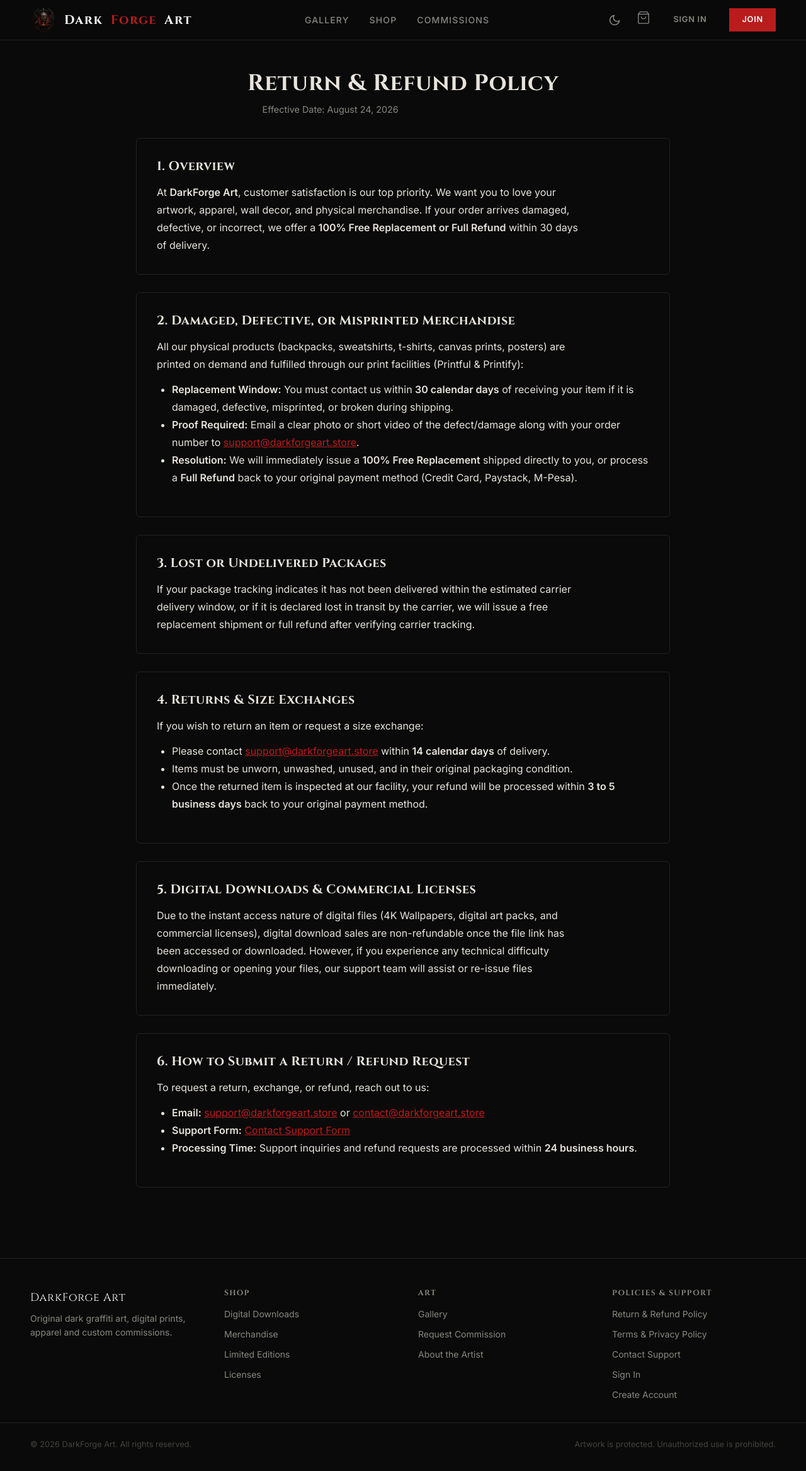
After one commit to mentify31-prog/darkforgeart, a Django app: page /refund-policy/ in a window 1280 px wide. The commit adds this page. Shown: the whole page at 63% size. Run offline with Django 5.2, Linux system fonts and the light colour scheme; some web fonts are replaced.

Commit message:
policy page

```diff
--- a/accounts/urls.py
+++ b/accounts/urls.py
@@ -57,4 +57,8 @@ urlpatterns = [
 
     # Contact Support
     path("contact/", views.contact, name="contact"),
+
+    # Legal & Merchant Policies
+    path("refund-policy/", views.refund_policy, name="refund_policy"),
+    path("terms-privacy/", views.terms_privacy_policy, name="terms_privacy"),
 ]
--- a/accounts/views.py
+++ b/accounts/views.py
@@ -513,3 +513,21 @@ def contact(request):
         "page_title": "Contact Support - DarkForge Art",
     }
     return render(request, "accounts/contact.html", context)
+
+
+def refund_policy(request):
+    """Render explicit Return & Refund Policy page for merchant guidelines compliance."""
+    context = {
+        "page_title": "Return & Refund Policy - DarkForge Art",
+        "meta_description": "DarkForge Art Return, Refund and Replacement Policy for physical merchandise and digital products.",
+    }
+    return render(request, "legal/refund_policy.html", context)
+
+
+def terms_privacy_policy(request):
+    """Render Terms of Service & Privacy Policy page."""
+    context = {
+        "page_title": "Terms of Service & Privacy Policy - DarkForge Art",
+        "meta_description": "Terms of Service, Shipping Guidelines, and Privacy Policy for DarkForge Art.",
+    }
+    return render(request, "legal/terms_privacy.html", context)
--- a/config/urls.py
+++ b/config/urls.py
@@ -18,6 +18,7 @@ SITEMAPS = {
 }
 
 from services.cdn_views import assets_proxy, github_asset_proxy
+from accounts.views import refund_policy, terms_privacy_policy
 
 urlpatterns = [
     # Django built-in admin (keep for superuser access)
@@ -35,6 +36,12 @@ urlpatterns = [
     path("commissions/", include("commissions.urls", namespace="commissions")),
     path("payments/", include("payments.urls", namespace="payments")),
     path("fulfillment/", include("fulfillment.urls", namespace="fulfillment")),
+
+    # Direct Policy Shortcuts (for Merchant Scanners)
+    path("returns-policy/", refund_policy, name="refund_policy_root"),
+    path("refund-policy/", refund_policy, name="refund_policy_root_alias"),
+    path("privacy-policy/", terms_privacy_policy, name="privacy_policy_root"),
+    path("terms/", terms_privacy_policy, name="terms_root"),
 
     # SEO
     path("sitemap.xml", sitemap, {"sitemaps": SITEMAPS}, name="django.contrib.sitemaps.views.sitemap"),
--- a/templates/base.html
+++ b/templates/base.html
@@ -216,13 +216,14 @@
       </div>
 
       <div class="footer-links">
-        <h4>Support &amp; Account</h4>
+        <h4>Policies &amp; Support</h4>
         <ul>
+          <li><a href="{% url 'accounts:refund_policy' %}">Return &amp; Refund Policy</a></li>
+          <li><a href="{% url 'accounts:terms_privacy' %}">Terms &amp; Privacy Policy</a></li>
           <li><a href="{% url 'accounts:contact' %}">Contact Support</a></li>
           {% if user.is_authenticated %}
           <li><a href="{{ user.get_dashboard_url }}">Dashboard</a></li>
           <li><a href="{% url 'accounts:profile' %}">Profile</a></li>
-          <li><a href="{% url 'commissions:my_commissions' %}">My Commissions</a></li>
           {% else %}
           <li><a href="{% url 'accounts:login' %}">Sign In</a></li>
           <li><a href="{% url 'accounts:register' %}">Create Account</a></li>
--- /dev/null
+++ b/templates/legal/refund_policy.html
@@ -0,0 +1,58 @@
+{% extends 'base.html' %}
+{% load static %}
+
+{% block title %}Return &amp; Refund Policy - DarkForge Art{% endblock %}
+
+{% block content %}
+<div class="container" style="max-width:880px;padding:3rem 1rem;line-height:1.75;">
+  <div style="margin-bottom:2rem;text-align:center;">
+    <h1 style="font-family:'Cinzel',serif;font-size:2.25rem;margin-bottom:0.5rem;color:var(--color-text-title);">Return &amp; Refund Policy</h1>
+    <p style="color:var(--color-text-muted);font-size:0.9rem;">Effective Date: August 24, 2026</p>
+  </div>
+
+  <div class="card" style="background:var(--color-card-bg);border:1px solid var(--color-border);padding:2rem;border-radius:6px;margin-bottom:1.75rem;">
+    <h2 style="font-size:1.25rem;color:var(--color-text-title);margin-bottom:1rem;font-family:'Cinzel',serif;">1. Overview</h2>
+    <p>At <strong>DarkForge Art</strong>, customer satisfaction is our top priority. We want you to love your artwork, apparel, wall decor, and physical merchandise. If your order arrives damaged, defective, or incorrect, we offer a <strong>100% Free Replacement or Full Refund</strong> within 30 days of delivery.</p>
+  </div>
+
+  <div class="card" style="background:var(--color-card-bg);border:1px solid var(--color-border);padding:2rem;border-radius:6px;margin-bottom:1.75rem;">
+    <h2 style="font-size:1.25rem;color:var(--color-text-title);margin-bottom:1rem;font-family:'Cinzel',serif;">2. Damaged, Defective, or Misprinted Merchandise</h2>
+    <p>All our physical products (backpacks, sweatshirts, t-shirts, canvas prints, posters) are printed on demand and fulfilled through our print facilities (Printful &amp; Printify):</p>
+    <ul style="margin-left:1.5rem;margin-top:0.75rem;margin-bottom:1rem;">
+      <li><strong>Replacement Window:</strong> You must contact us within <strong>30 calendar days</strong> of receiving your item if it is damaged, defective, misprinted, or broken during shipping.</li>
+      <li><strong>Proof Required:</strong> Email a clear photo or short video of the defect/damage along with your order number to <a href="mailto:support@darkforgeart.store" style="color:var(--color-accent);text-decoration:underline;">support@darkforgeart.store</a>.</li>
+      <li><strong>Resolution:</strong> We will immediately issue a <strong>100% Free Replacement</strong> shipped directly to you, or process a <strong>Full Refund</strong> back to your original payment method (Credit Card, Paystack, M-Pesa).</li>
+    </ul>
+  </div>
+
+  <div class="card" style="background:var(--color-card-bg);border:1px solid var(--color-border);padding:2rem;border-radius:6px;margin-bottom:1.75rem;">
+    <h2 style="font-size:1.25rem;color:var(--color-text-title);margin-bottom:1rem;font-family:'Cinzel',serif;">3. Lost or Undelivered Packages</h2>
+    <p>If your package tracking indicates it has not been delivered within the estimated carrier delivery window, or if it is declared lost in transit by the carrier, we will issue a free replacement shipment or full refund after verifying carrier tracking.</p>
+  </div>
+
+  <div class="card" style="background:var(--color-card-bg);border:1px solid var(--color-border);padding:2rem;border-radius:6px;margin-bottom:1.75rem;">
+    <h2 style="font-size:1.25rem;color:var(--color-text-title);margin-bottom:1rem;font-family:'Cinzel',serif;">4. Returns &amp; Size Exchanges</h2>
+    <p>If you wish to return an item or request a size exchange:</p>
+    <ul style="margin-left:1.5rem;margin-top:0.75rem;margin-bottom:1rem;">
+      <li>Please contact <a href="mailto:support@darkforgeart.store" style="color:var(--color-accent);text-decoration:underline;">support@darkforgeart.store</a> within <strong>14 calendar days</strong> of delivery.</li>
+      <li>Items must be unworn, unwashed, unused, and in their original packaging condition.</li>
+      <li>Once the returned item is inspected at our facility, your refund will be processed within <strong>3 to 5 business days</strong> back to your original payment method.</li>
+    </ul>
+  </div>
+
+  <div class="card" style="background:var(--color-card-bg);border:1px solid var(--color-border);padding:2rem;border-radius:6px;margin-bottom:1.75rem;">
+    <h2 style="font-size:1.25rem;color:var(--color-text-title);margin-bottom:1rem;font-family:'Cinzel',serif;">5. Digital Downloads &amp; Commercial Licenses</h2>
+    <p>Due to the instant access nature of digital files (4K Wallpapers, digital art packs, and commercial licenses), digital download sales are non-refundable once the file link has been accessed or downloaded. However, if you experience any technical difficulty downloading or opening your files, our support team will assist or re-issue files immediately.</p>
+  </div>
+
+  <div class="card" style="background:var(--color-card-bg);border:1px solid var(--color-border);padding:2rem;border-radius:6px;">
+    <h2 style="font-size:1.25rem;color:var(--color-text-title);margin-bottom:1rem;font-family:'Cinzel',serif;">6. How to Submit a Return / Refund Request</h2>
+    <p>To request a return, exchange, or refund, reach out to us:</p>
+    <ul style="margin-left:1.5rem;margin-top:0.75rem;margin-bottom:1rem;">
+      <li><strong>Email:</strong> <a href="mailto:support@darkforgeart.store" style="color:var(--color-accent);text-decoration:underline;">support@darkforgeart.store</a> or <a href="mailto:contact@darkforgeart.store" style="color:var(--color-accent);text-decoration:underline;">contact@darkforgeart.store</a></li>
+      <li><strong>Support Form:</strong> <a href="{% url 'accounts:contact' %}" style="color:var(--color-accent);text-decoration:underline;">Contact Support Form</a></li>
+      <li><strong>Processing Time:</strong> Support inquiries and refund requests are processed within <strong>24 business hours</strong>.</li>
+    </ul>
+  </div>
+</div>
+{% endblock %}
```
Also changed, not shown: templates/legal/terms_privacy.html (added, +37 -0 lines).
